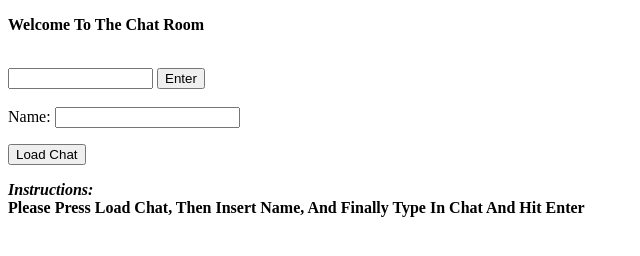
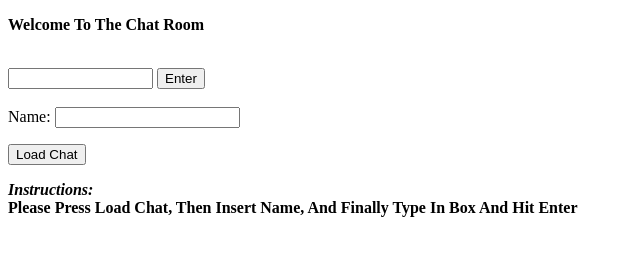
Before and after one commit to LOL-BOI-LOL/Chat, a plain HTML site: page chat.html in a window 1280 px wide. Shown: the full height of the page, 0-640 px from the left. Drawn offline with Linux system fonts and the light colour scheme.

Commit message:
Update chat.html

```diff
--- a/chat.html
+++ b/chat.html
@@ -23,6 +23,6 @@
     </p>
     <b><i>Instructions:</i></b>
     <br/>
-    <b>Please Press Load Chat, Then Insert Name, And Finally Type In Chat And Hit Enter</b>
+    <b>Please Press Load Chat, Then Insert Name, And Finally Type In Box And Hit Enter</b>
   </body>
 </html>
```
